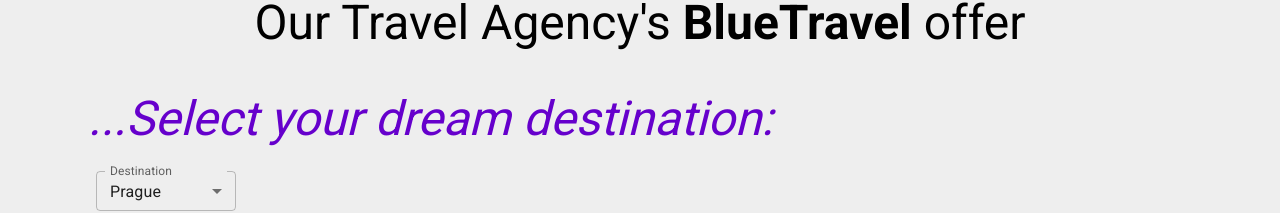
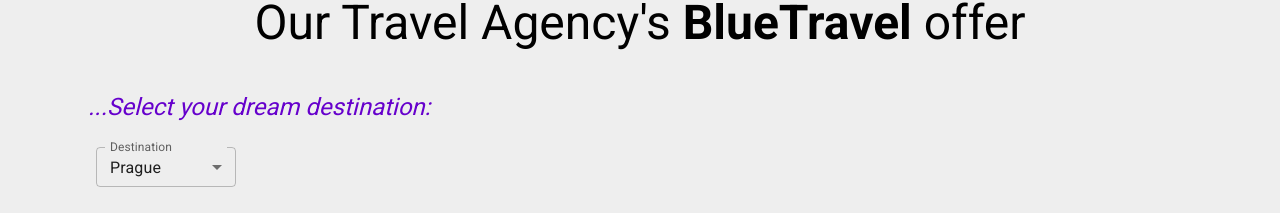
Before and after one commit to mareklonicek/travel-agency-react, a React (Create React App) app: page / in a window 1280 px wide. Shown: the part 125-338 px from the top of the page. Built offline with nearby package versions, Linux system fonts and the light colour scheme.

Commit message:
first commit

```diff
--- a/src/pages/Home.js
+++ b/src/pages/Home.js
@@ -16,7 +16,7 @@
         <Typography variant="h3" component="h1" align="center" marginBottom={5}>
           Our Travel Agency's <strong>BlueTravel</strong> offer
         </Typography>
-        <Typography className="destination" sx={{color:"#6600cc"}}variant="h3" component="h5" align="left" marginBottom={2}>
+        <Typography className="destination" sx={{color:"#6600cc"}}variant="h5" component="h5" align="left" marginBottom={2}>
           <i>...Select your dream destination:</i>
         </Typography>
           <FormControl sx={{ m: 1, minWidth: 140 }} size="small">
```
